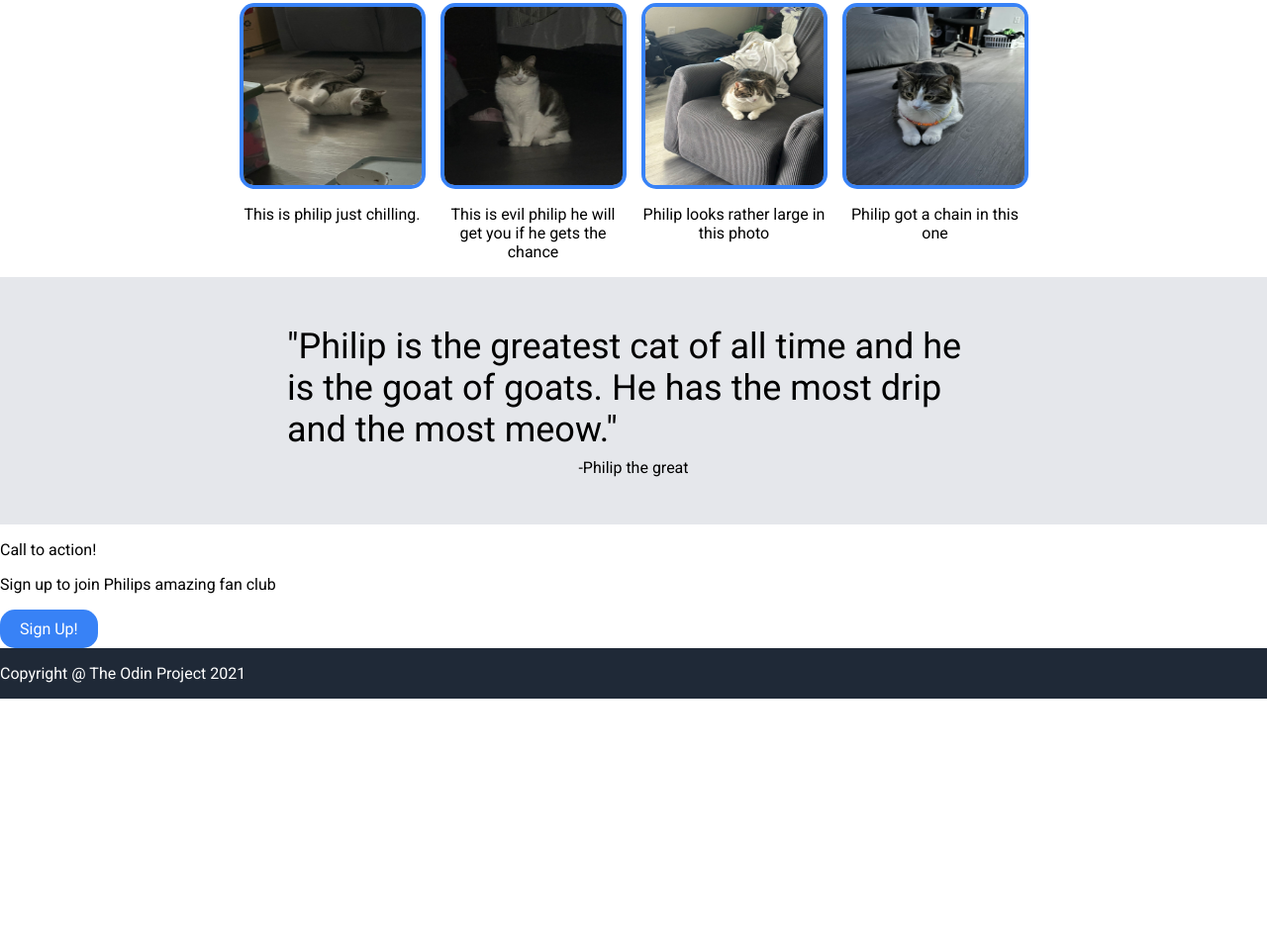
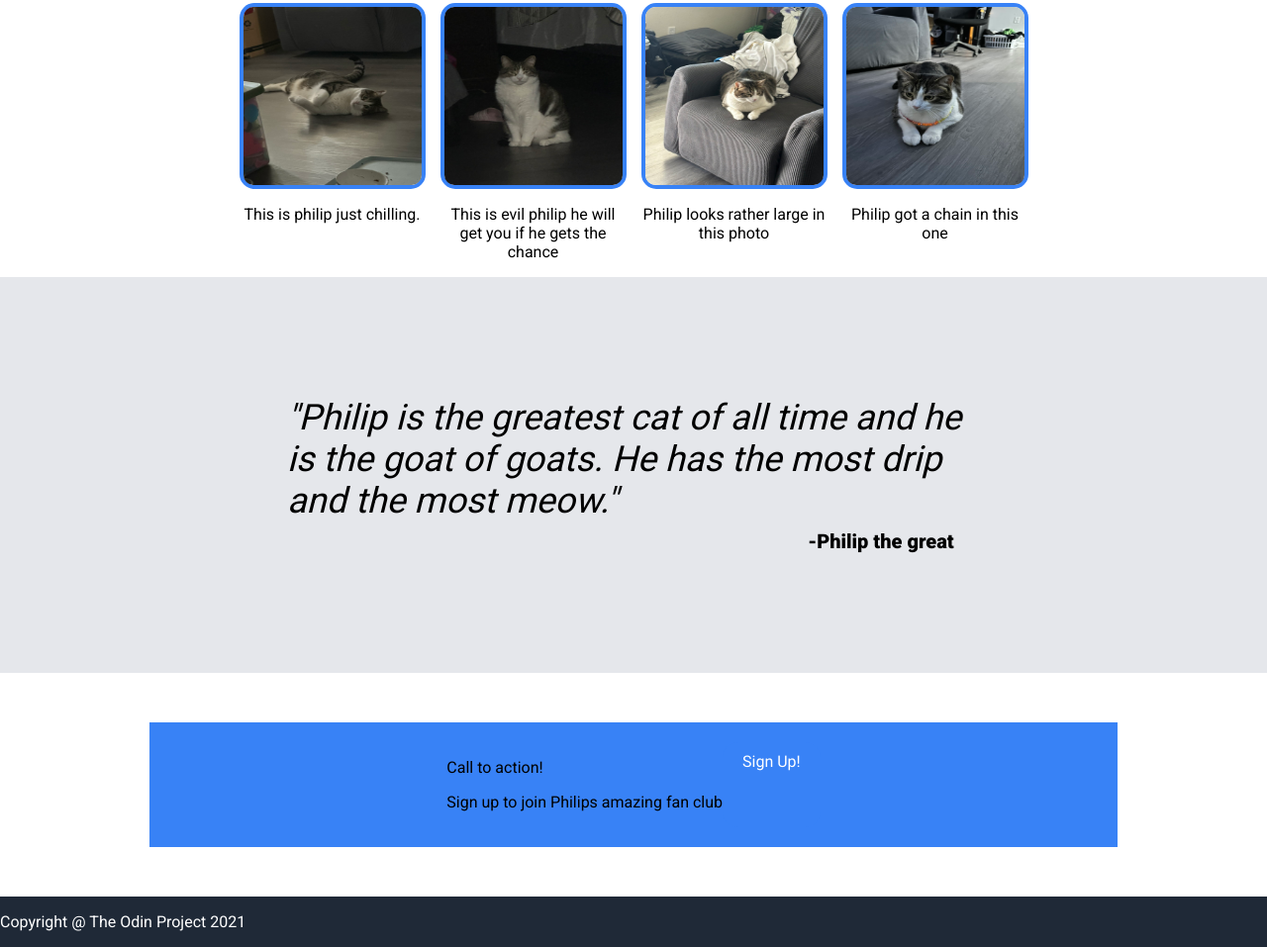
Before and after one commit to CarlosGOlea/landingPrac, a plain HTML site: page index.html in a window 1280 px wide. Shown: the part 513-1470 px from the top of the page at 99% size. Before the commit the page ends 1219 px from the top, so only its background shows below. Drawn offline with Linux system fonts and the light colour scheme.

Commit message:
Completed Quote section

```diff
--- a/index.html
+++ b/index.html
@@ -60,8 +60,10 @@
 
         <section class="cta-section">
             <div class="cta-content">
+                <div class="cta-text">
                 <p>Call to action!</p>
                 <p>Sign up to join Philips amazing fan club</p>
+                </div>
                 <a href="#" class="button">Sign Up!</a>
             </div>
         </section>
--- a/styles.css
+++ b/styles.css
@@ -93,7 +93,7 @@ img {
 /* ---------- Quote ---------- */
 .quote-section {
     background-color: #E5E7EB;
-    height: 250px; /* set this to your original height */
+    height: 400px; /* set this to your original height */
     display: flex;
     flex-direction: column;
     justify-content: center;
@@ -103,10 +103,31 @@ img {
 .quote-text{
     font-size: 36px;
     max-width: 700px;
+    font-style: italic;
+}
+
+.quote-author{
+    padding-left: 500px;
+    font-weight: 900;
+    font-size: 20px;
 }
 
 .quote-section p {
     margin: 4px 0;
+}
+/* ---------- Call to action section ---------- */
+.cta-section{
+    display: flex;
+    justify-content: center;
+}
+
+.cta-content{
+    display: flex;
+    background-color: #3882F6;
+    margin: 50px;
+    padding: 20px;
+    padding-left: 300px;
+    padding-right: 300px;
 }
 
 /* ---------- Footer ---------- */
```
